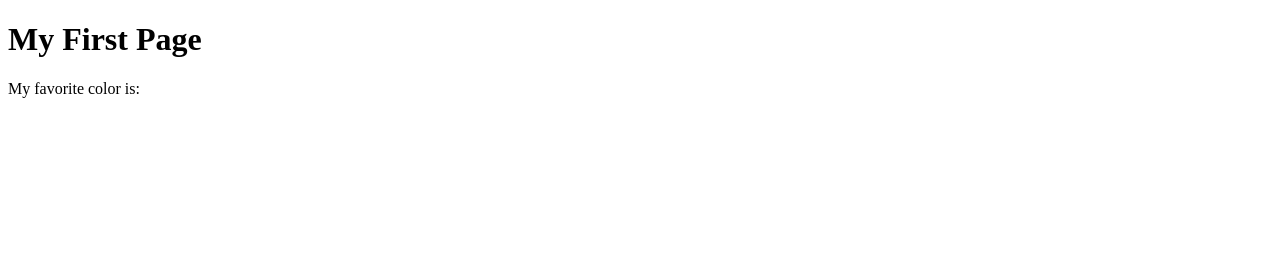
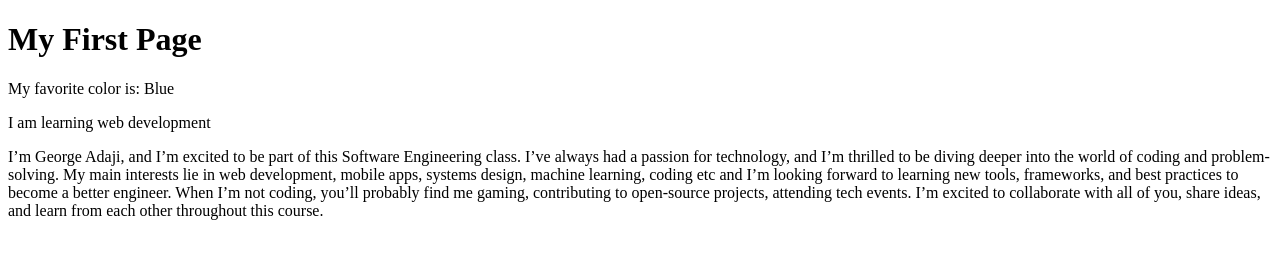
Before and after one commit to george-adaji/wdd130, a plain HTML site: page week01/first-page.html in a window 1280 px wide. Drawn offline with Linux system fonts and the light colour scheme.

Commit message:
My first assinment

```diff
--- a/week01/first-page.html
+++ b/week01/first-page.html
@@ -1,12 +1,26 @@
 <!DOCTYPE html>
 <html lang="en">
+
 <head>
     <meta charset="UTF-8">
     <meta name="viewport" content="width=device-width, initial-scale=1.0">
     <title>My First Page</title>
 </head>
+
 <body>
     <h1>My First Page</h1>
-    <p>My favorite color is: </p>
+    <p>My favorite color is: Blue
+    <p> I am learning web development
+
+    </p> I’m George Adaji, and I’m excited to be part of this Software Engineering class. I’ve always had a passion for
+    technology, and I’m thrilled to be diving deeper into the world of coding and problem-solving. My main interests lie
+    in
+    web development, mobile apps, systems design, machine learning, coding etc and I’m looking forward to learning new
+    tools, frameworks, and best practices to become a better engineer.
+    When I’m not coding, you’ll probably find me gaming, contributing to open-source projects, attending tech events.
+    I’m
+    excited to collaborate with all of you, share ideas, and learn from each other throughout this course.
+
 </body>
+
 </html>
```
Also changed, not shown: week01/file-paths.html (+3 -3 lines), week01/images/my first image.jpg (added).
